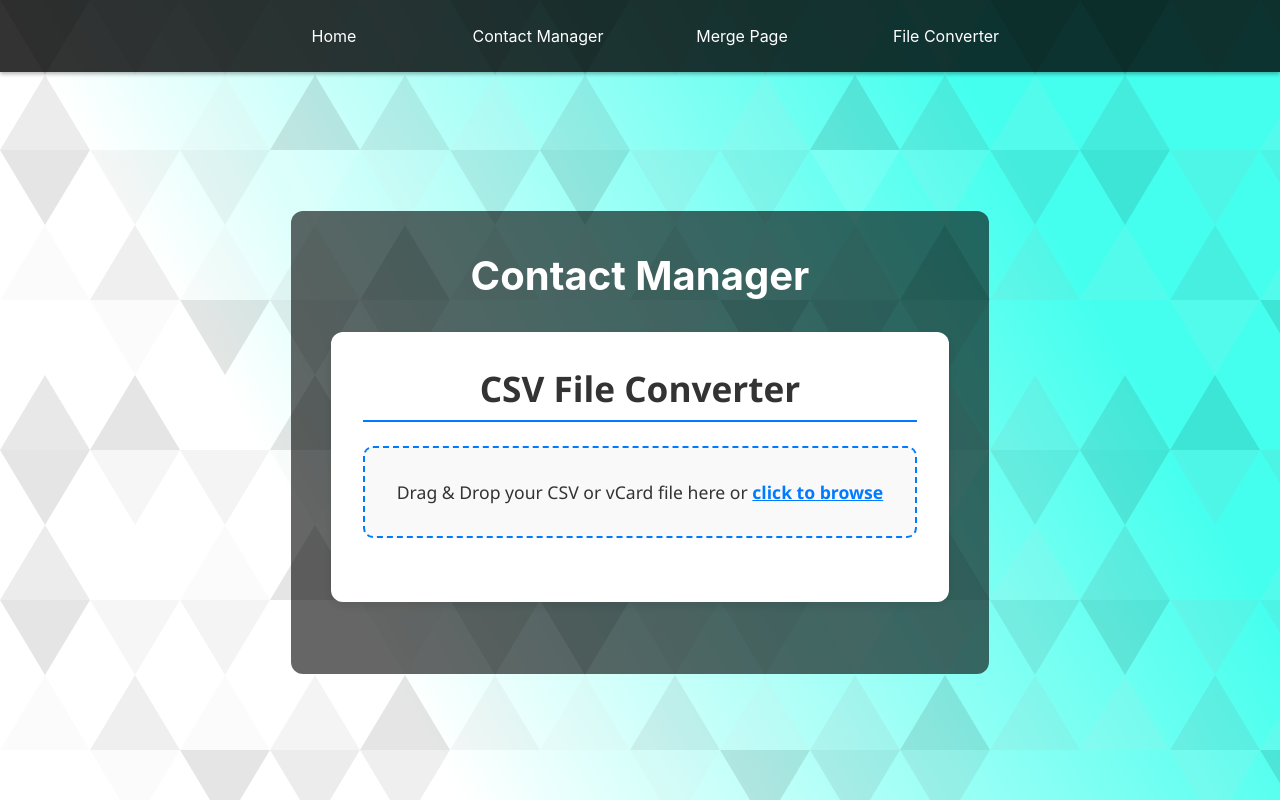
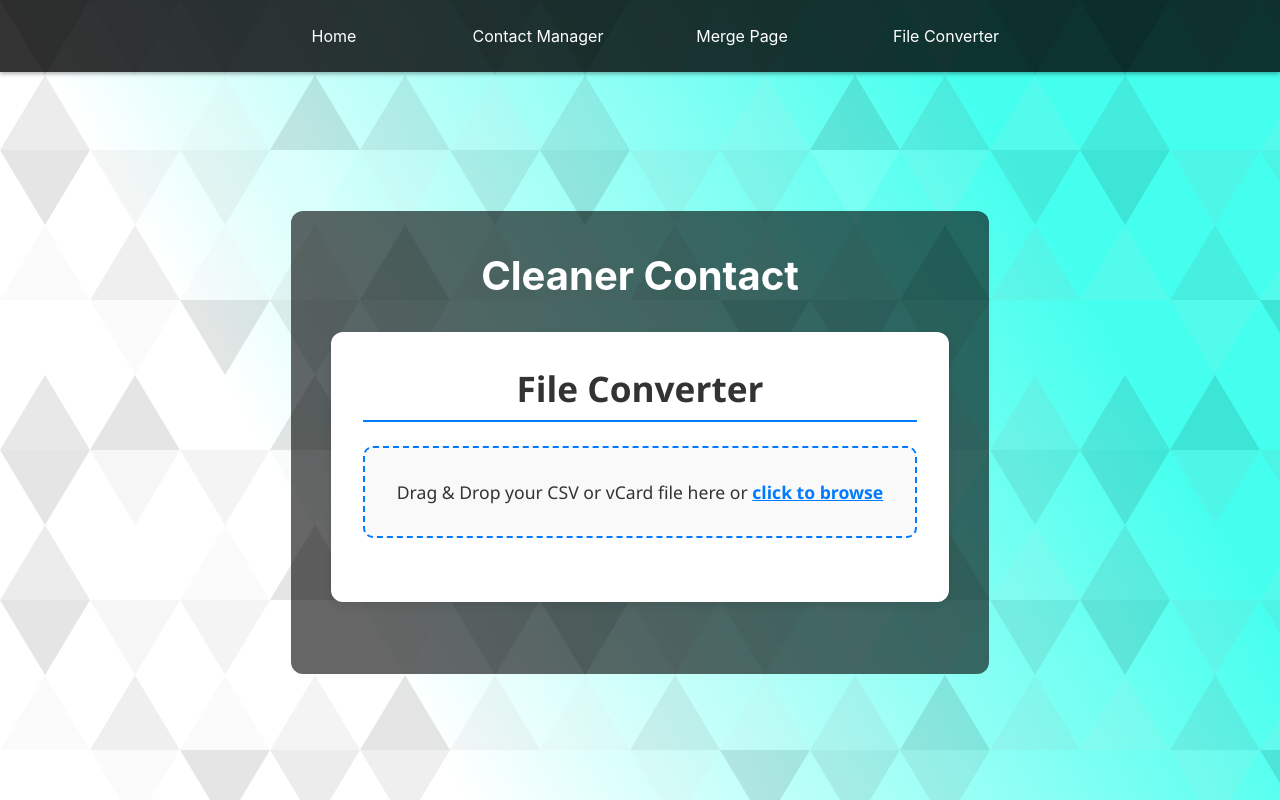
Before and after one commit to Fred56733/Cleaner-Contacts, a React (Vite) app: page /file-converter in a window 1280 px wide. Built offline with nearby package versions, Linux system fonts and the light colour scheme.

Commit message:
Update header titles for consistency

```diff
--- a/src/App.jsx
+++ b/src/App.jsx
@@ -14,7 +14,7 @@ function App() {
     <Router>
       <div className="app-container">
         <header>
-          <h1>Contact Manager</h1>
+          <h1>Cleaner Contact</h1>
         </header>
         <NavBar />
         <main>
--- a/src/pages/FileConverter.jsx
+++ b/src/pages/FileConverter.jsx
@@ -299,7 +299,7 @@ END:VCARD`;
 
   return (
     <div className="file-converter-page">
-      <h2>CSV File Converter</h2>
+      <h2>File Converter</h2>
 
       <div
         className="drop-zone"
```
